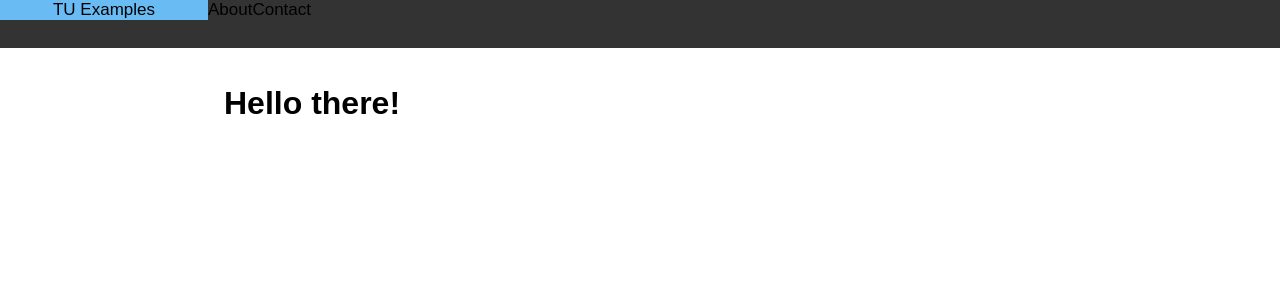
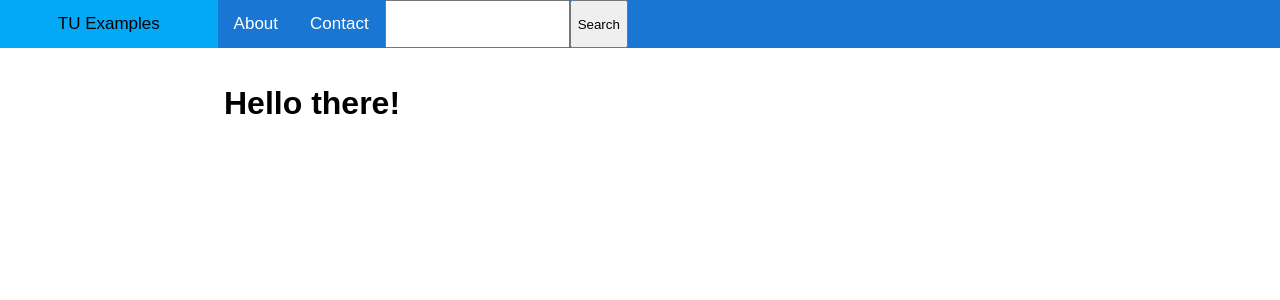
Before and after one commit to tuenut/reactContextExamples, a React (Create React App) app: page /#/home in a window 1280 px wide. Shown: the top 300 px of the page. Built offline with nearby package versions, Linux system fonts and the light colour scheme.

Commit message:
continue working with headbar markup

```diff
--- a/src/components/TheLayout/TheHeadbar.js
+++ b/src/components/TheLayout/TheHeadbar.js
@@ -2,61 +2,32 @@ import React from "react";
 
 import { Link, useLocation } from "react-router-dom";
 
-import {
-  HOME_PATH,
-  ABOUT_PATH,
-  CONTACTS_PATH
-} from "../../settings/routePaths";
+import { headnav } from "./parts/headnav";
+import { HOME_PATH } from "../../settings/routePaths";
 
 
-const headbarNavigation = [
-  {
-    label: "TU Examples",
-    linkTo: HOME_PATH,
-    brand: true,
-    classes: ""
-  },
-  {
-    label: "About",
-    linkTo: ABOUT_PATH
-  },
-  {
-    label: "Contact",
-    linkTo: CONTACTS_PATH
-  }
-];
-
-
-const HeadbarNavLink = ({label, linkTo, brand, classes}) => {
+const HeadbarNavLinkItem = ({label, linkTo, brand, classes}) => {
   const location = useLocation();
 
-  let linkClasses = ["headbar-nav-link"];
+  let listItemClasses = ["headbar-nav-item"];
 
   if ( brand ) {
-    linkClasses.push("headbar-nav-brand");
+    listItemClasses = ["headbar-nav-brand", "accent-color"];
   }
 
-  if ( location.pathname === linkTo ) {
-    linkClasses.push("headbar-nav-link-active")
+  if ( location.pathname === linkTo && linkTo !== HOME_PATH ) {
+    listItemClasses.push("headbar-nav-item-active")
   }
 
-  if (classes) {
-    linkClasses.push(classes);
+  if ( classes ) {
+    listItemClasses.push(classes);
   }
 
   return (
-    <Link className={linkClasses.join(" ")} to={linkTo}>
-      {label}
-    </Link>
-  );
-};
-
-const HeadbarNavLinkItem = (props) => {
-  let listItemClasses = ["headbar-nav-item"];
-
-  return (
     <li className={listItemClasses.join(" ")}>
-      <HeadbarNavLink {...props}/>
+      <Link to={linkTo}>
+        {label}
+      </Link>
     </li>
   );
 };
@@ -64,12 +35,20 @@ const HeadbarNavLinkItem = (props) => {
 
 export const TheHeadbar = () => {
   return (
-    <nav className={"headbar"}>
+    <nav className={"headbar dark-primary-color"}>
       <ul>
-        {headbarNavigation.map((navItem) => (
+        {headnav.map((navItem) => (
           <HeadbarNavLinkItem {...navItem}/>
         ))}
       </ul>
+      {/*<div>*/}
+        <form>
+          <input className={"headbar-search"}/>
+          <button>
+            Search
+          </button>
+        </form>
+      {/*</div>*/}
     </nav>
   );
 };
--- /dev/null
+++ b/src/components/TheLayout/parts/headnav.js
@@ -0,0 +1,19 @@
+import { ABOUT_PATH, CONTACTS_PATH, HOME_PATH } from "../../../settings/routePaths";
+
+
+export const headnav = [
+  {
+    label: "TU Examples",
+    linkTo: HOME_PATH,
+    brand: true,
+    classes: ""
+  },
+  {
+    label: "About",
+    linkTo: ABOUT_PATH
+  },
+  {
+    label: "Contact",
+    linkTo: CONTACTS_PATH
+  }
+];
--- a/src/styles/TheLayout.css
+++ b/src/styles/TheLayout.css
@@ -7,55 +7,76 @@ main {
   padding-top: 1rem;
 }
 
+/*
+ * HEADBAR
+ */
+
 nav.headbar {
   overflow: hidden;
-  background-color: #333;
   /* Make it fixes, means ignore page scrolling.  */
   position: fixed;
   top: 0;
   /* Sets height, use that value in content margin-top */
   width: 100%;
   height: 3rem;
+  /* text */
+  vertical-align: baseline;
+  text-align: center;
+  font-size: 17px;
+  color: #FFFFFF;
+  display: flex;
 }
 
-nav.headbar a {
-  float: left;
-  display: block;
-  color: black;
-  text-align: center;
-  /*padding: 0.9rem;*/
-  text-decoration: none;
-  font-size: 17px;
-}
-
-nav.headbar a.headbar-nav-brand {
-  background-color: #2196F3;
-  width: 13rem;
-}
-
-nav.headbar a.headbar-nav-brand:hover {
-  background-color: #69bbf3;
-}
-
-nav.headbar a:hover {
-  background-color: #ddd;
-  color: black;
-}
-
-nav.headbar a.active {
-  background-color: #2196F3;
-  color: white;
+nav.headbar > * {
+  margin: 0;
+  padding: 0;
+  display: flex;
+  flex-direction: row;
 }
 
 nav.headbar ul {
   list-style-type: none;
-  margin: 0;
-  padding: 0;
+  /* Display children in a row. */
+}
+nav.headbar ul li {
+  display: flex;
+  padding: 0.3rem;
+  justify-content: center;
+  align-items: center;
 }
 
-nav.headbar ul li {
-  height: 100%;
+nav.headbar ul li.headbar-nav-brand {
+  width: 13rem;
+  color: black;
 }
+
+nav.headbar ul li.headbar-nav-item {
+  padding: 0.5rem 1rem;
+}
+
+nav.headbar ul li.headbar-nav-item:hover {
+  background: #2196F3;
+  color: black;
+}
+
+nav.headbar ul li.headbar-nav-item-active {
+  color: #BBDEFB;
+}
+
+nav.headbar ul li a {
+  display: block;
+  flex-grow: 1;
+  color: inherit;
+  text-decoration: none;
+}
+
+nav.headbar input.headbar-search {
+
+}
+
+/*
+ * SIDEBAR
+ */
 
 nav.sidebar {
   background-color: #111;
```
